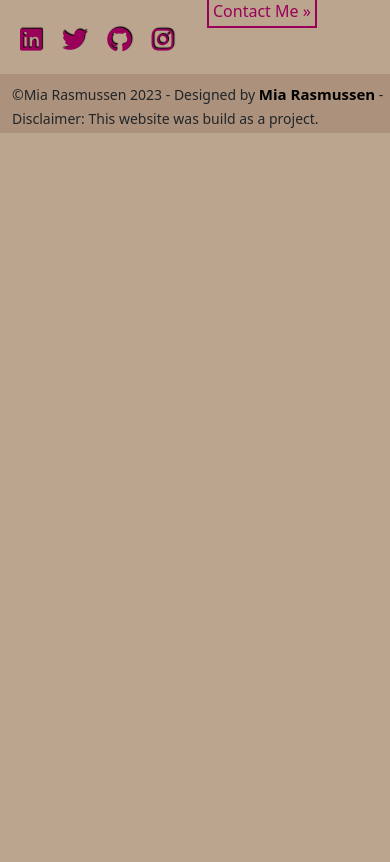
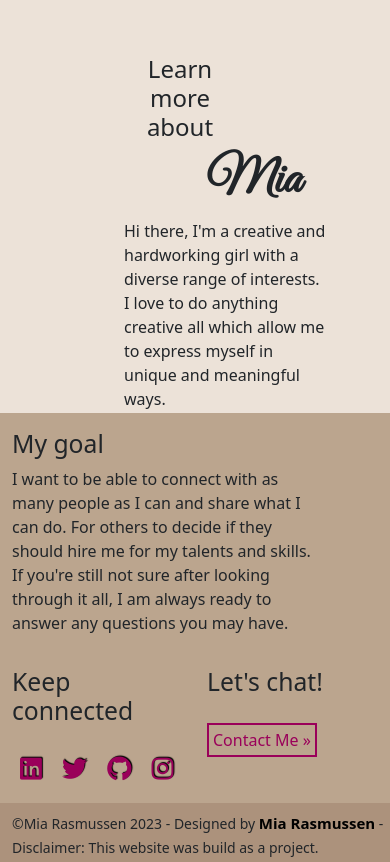
Before and after one commit to Code-Institute-Submissions/MiaRasmussen05-PP4, a Django app: page / in a window 390 px wide. Shown: the part 711-1573 px from the top of the page. Before the commit the page ends 844 px from the top, so only its background shows below. Run offline with Django 3.2, Linux system fonts and the light colour scheme; some libraries are stand-ins or nearby versions.

Commit message:
Add about section

```diff
--- a/static/css/style.css
+++ b/static/css/style.css
@@ -101,6 +101,20 @@ body {
     background-size: cover;
 }
 
+/* About Section */
+
+.about-me h2 {
+    font-size: 24px;
+    margin-right: 90px;
+}
+
+.name {
+    font-family: 'Great Vibes', cursive;
+    font-size: 50px;
+    font-weight: 700;
+    margin: 10px -65px 0 0;
+}
+
 /* Footer */
 
 footer {
--- a/templates/index.html
+++ b/templates/index.html
@@ -18,4 +18,53 @@
     </div>
 </section>
 
+<section>
+    <div class="container-fluid my-5">
+        <div class="row px-5 ms-5">
+            <div class="about-me col-md-6 col-12 d-flex justify-content-center flex-column align-items-center py-2 px-3">
+                <h2 class="text-center">Learn more about <br><span class="name d-flex justify-content-end">Mia</span>
+                </h2>
+                <p>
+                    Hi there, I'm a creative and hardworking girl with a diverse range of interests. I love to
+                    do anything creative all which allow me to express myself in unique and meaningful
+                    ways.
+                    <br><br>
+                    I am a driven and creative individual who is always looking for new ways to express myself and
+                    push my boundaries. I believe that hard work and dedication are essential to achieving success in
+                    any
+                    creative pursuit, and I am committed to putting in the effort required to achieve my goals.
+                </p>
+                <div class="d-flex justify-content-center">
+                    <a class="btn btn-signup col mb-3 mt-2" href="#" type="button"
+                        data-bs-toggle="modal" data-bs-target="#about" alt="Learn more about Mia Rasmussen"
+                        title="Learn more about Mia Rasmussen">
+                        LEARN MORE
+                    </a>
+                </div>
+                <div class="col-12">
+                    <!-- Modal info about -->
+                    <div class="modal fade" id="about" tabindex="-1" aria-labelledby="exampleModalLabel"
+                        aria-hidden="true">
+                        <div class="modal-dialog modal-dialog-centered">
+                            <div class="modal-content">
+                                <div class="modal-header">
+                                    <button type="button" class="btn-close d-flex justify-content-end"
+                                        data-bs-dismiss="modal" aria-label="Close"></button>
+                                </div>
+                                <div class="modal-body d-flex justify-content-center">
+                                    <div class="column">
+                                    </div>
+                                </div>
+                            </div>
+                        </div>
+                    </div>
+                </div>
+            </div>
+            <div class="col-6 d-flex justify-content-center">
+                <img class="col-lg-9 d-none d-md-block rounded-circle img-me my-5" src="https://imgur.com/NRoMoTG.png" alt="">
+            </div>
+        </div>
+    </div>
+</section>
+
 {% endblock %}
```
